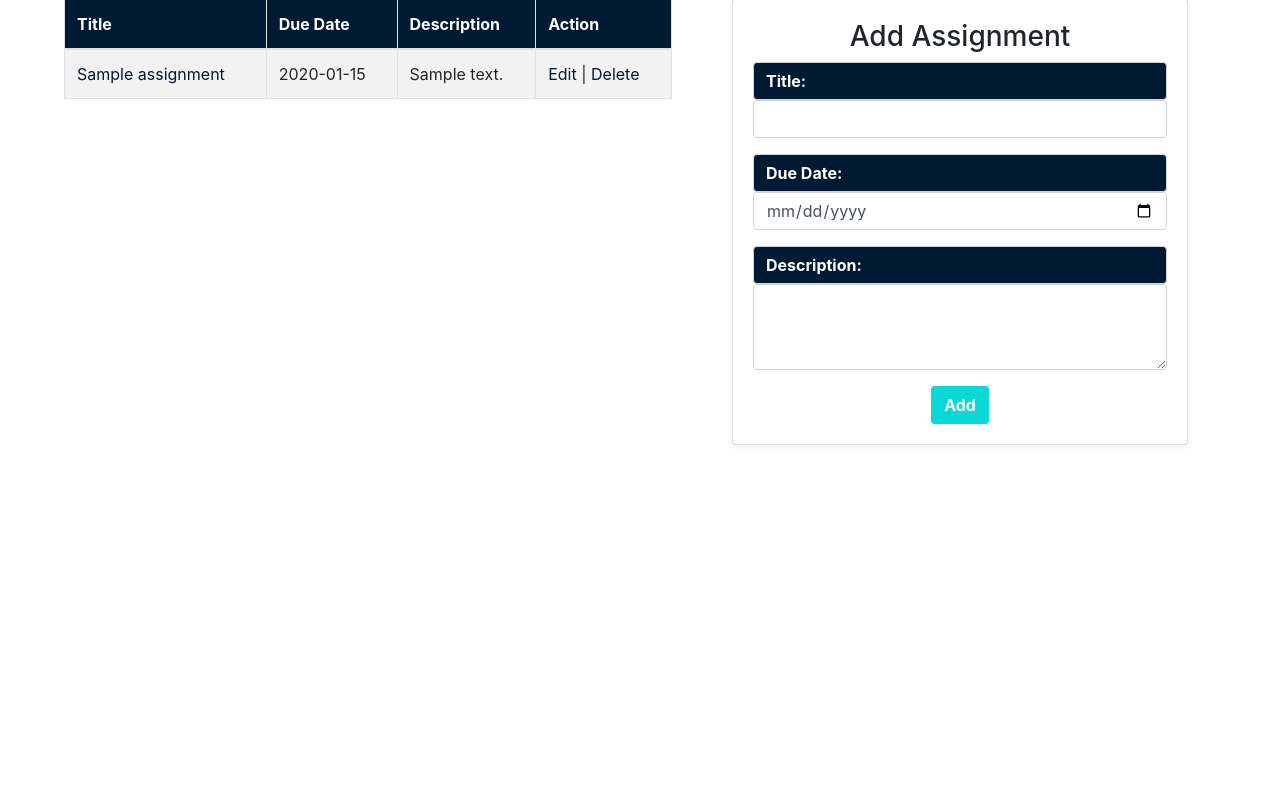
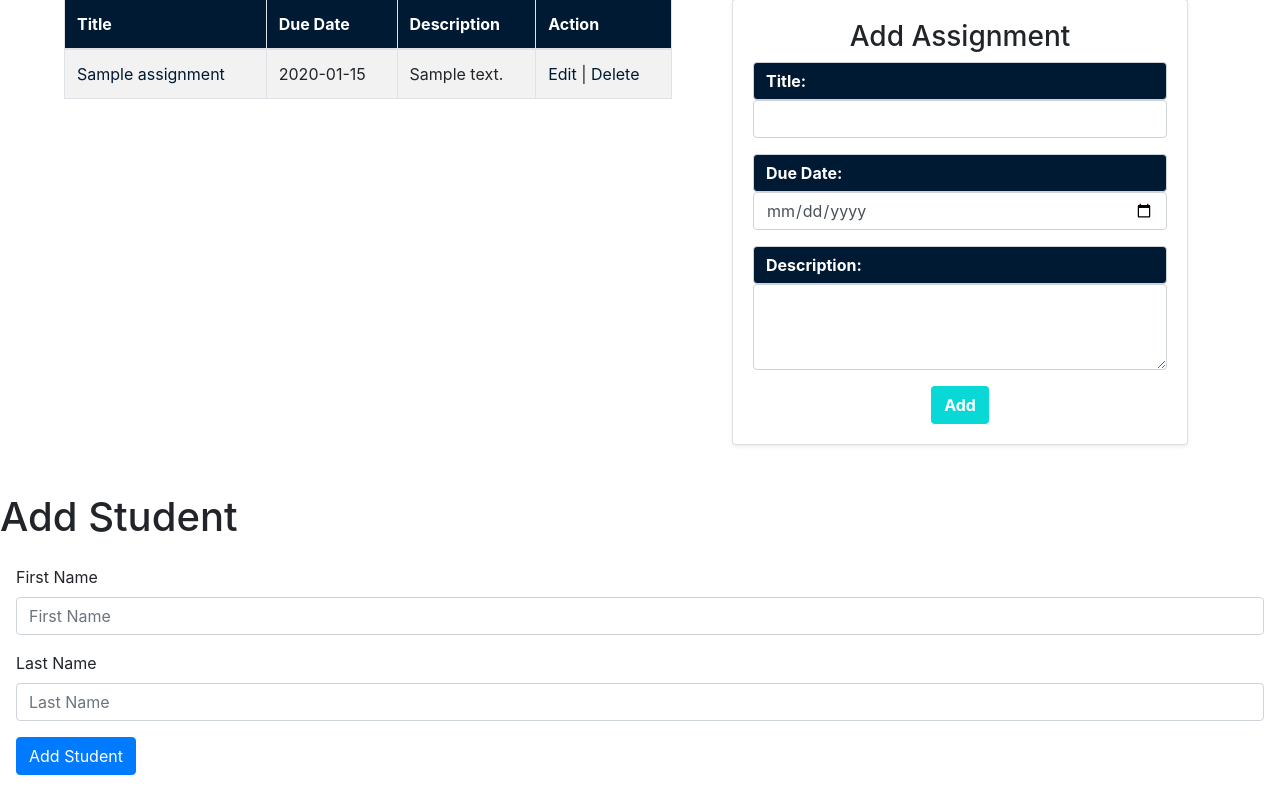
Before and after one commit to JennyWauer/school_scheduler, a Django app: template scheduler_app/templates/class_page.html in a window 1280 px wide. Shown: the part 137-928 px from the top of the page. Before the commit the page ends 583 px from the top, so only its background shows below. Run offline with Django 3.2, Linux system fonts and the light colour scheme; tables that the repository leaves empty hold one stand-in row (values such as "Sample post"); the template is opened without the code that fills it: values that come from a table or form of the project are taken from there, most other values are stand-ins (such as "Sample title", 1, 10 or a date in 2020); some libraries are stand-ins or nearby versions.

Commit message:
add student form, fixed paths

```diff
--- a/scheduler_app/models.py
+++ b/scheduler_app/models.py
@@ -38,7 +38,7 @@ class User(models.Model):
 
 
 class StudentManager(models.Manager):
-    def validate(self, form):
+    def student_validate(self, form):
         errors = {}
         # if form['first_name'] == 'first_name':
         if len(form['first_name']) < 2:
--- a/scheduler_app/templates/class_page.html
+++ b/scheduler_app/templates/class_page.html
@@ -67,7 +67,6 @@
                                 id="inputGroup-sizing-default">Title:</span>
                             <input type="text" class="form-control" id="floatingPassword" name="title">
                         </div>
-
                         <div class="form-group mb- date">
                             <span class="input-group-text assignment-form-label" id="inputGroup-sizing-default">Due
                                 Date:</span>
@@ -89,70 +88,68 @@
 
     </div>
     </div>
-
-
-    <!-- <div class="starter-template text-center py-5 px-3">
-			<div class="card">
-				<div class="card-body">
-					<h2>Add a Student</h2>
+    <div>
+        <h1>Add Student</h1>
         {% if messages %}
-							<ul class="messages">
+		<ul>
 			     {% for message in messages %}
-       							<li {% if message.tags %} class="{{ message.tags }}"{% endif %}>{{ message }}</li>
+			        <li {% if message.tags %} class="{{ message.tags }}" {% endif %}>{{ message }}</li>
 			    {% endfor %}
 		</ul>
 		{% endif %}
-
         <form action="/add_student" method="POST">
             {% csrf_token %}
-							<div class="input-group mb-3">
-								<span class="input-group-text" id="inputGroup-sizing-default">First Name</span>
-								<input type="text" class="form-control" id="floatingPassword" name="first_name" placeholder="First Name">
+            <div class="modal-body">
+                <div class="mb-3">
+                    <label for="exampleFormControlInput1" class="form-label">First Name</label>
+                    <input type="text" class="form-control" id="exampleFormControlInput1" name="first_name"
+                        placeholder="First Name">
                 </div>
-							<div class="input-group mb-3">
-								<span class="input-group-text" id="inputGroup-sizing-default">Last Name</span>
-								<input type="text" class="form-control" id="floatingPassword" name="last_name" placeholder="Last Name">
+                <div class="mb-3">
+                    <label class="form-label">Last Name</label>
+                    <input type="text" class="form-control" name="last_name" placeholder="Last Name">
                 </div>
-							<button class="btn btn-primary" type="submit">Submit</button>
+                <input class="btn btn-primary" type="submit" value="Add Student">
+                <!-- <button type="button" class="btn btn-primary">Add Student</button>  -->
+            </div>
         </form>
     </div>
-				</div>
-			</div>
-    </div> -->
+
+
 
 
     <!-- Modal -->
-    <!-- <div class="modal fade" id="exampleModal" tabindex="-1" aria-labelledby="exampleModalLabel" aria-hidden="true">
+    <div class="modal fade" id="exampleModal" tabindex="-1" aria-labelledby="exampleModalLabel" aria-hidden="true">
         <div class="modal-dialog">
             <div class="modal-content">
                 <div class="modal-header">
                     <h5 class="modal-title" id="exampleModalLabel">Login</h5>
                     <button type="button" class="btn-close" data-bs-dismiss="modal" aria-label="Close"></button>
                 </div>
-
                 <form action="/add_student" method="POST">
                     {% csrf_token %}
                     <div class="modal-body">
                         <div class="mb-3">
                             <label for="exampleFormControlInput1" class="form-label">First Name</label>
-                                <input type="text" class="form-control" id="exampleFormControlInput1" name="first_name" placeholder="First Name">
+                            <input type="text" class="form-control" id="exampleFormControlInput1" name="first_name"
+                                placeholder="First Name">
                         </div>
                         <div class="mb-3">
-                                <label  class="form-label">Last Name</label>
-                                <input type="text" class="form-control"  name="last_name"  placeholder="last_name">
+                            <label class="form-label">Last Name</label>
+                            <input type="text" class="form-control" name="last_name" placeholder="last_name">
                         </div>
-                            <input class="btn btn-primary" type="submit" value="Submit"> -->
-    <!-- <button type="button" class="btn btn-primary">Login</button> -->
-    <!-- </div>
+                        <input class="btn btn-primary" type="submit" value="Submit">
+                        <button type="button" class="btn btn-primary">Login</button>
+                    </div>
                     <div class="modal-footer">
-                        <a class="dropdown-item" href="/add">New around here? Sign up</a> -->
-    <!-- <a class="dropdown-item" href="#">Forgot password?</a> -->
-    <!-- <button type="button" class="btn btn-secondary" data-bs-dismiss="modal">Close</button>
+                        <a class="dropdown-item" href="/add">New around here? Sign up</a>
+                        <a class="dropdown-item" href="#">Forgot password?</a>
+                        <button type="button" class="btn btn-secondary" data-bs-dismiss="modal">Close</button>
                     </div>
                 </form>
             </div>
         </div>
-    </div> -->
+    </div>
 
     <script src="../assets/dist/js/bootstrap.bundle.min.js"></script>
     <script src="https://cdn.jsdelivr.net/npm/@popperjs/core@2.6.0/dist/umd/popper.min.js"
--- a/scheduler_app/templates/edit_assignment.html
+++ b/scheduler_app/templates/edit_assignment.html
@@ -17,8 +17,7 @@
 <body class="background">
 	<header id="header" class="bg-white d-flex p-3 align-items-center shadow-sm">
 		<h1>Edit Asignment</h1>
-		<a class="ml-auto nav-link p-2" href="/profile">Home</a> |
-		<a class="nav-link p-2" href="/roster/{{subject_id}}">Class Roster</a>
+		<a class="ml-auto nav-link p-2" href="/profile">Home</a>
 		<a class="btn ml-1 inbox-btn" href="/inbox/{{user.id}}">Inbox</a>
 		<a href="/logout" class="btn ml-1 logout">Logout</a>
 	</header>
@@ -41,7 +40,7 @@
 				id="comment">{{edit_assignment.description}}</textarea>
 		</div>
 		<div>
-			<a href="/subject_page" role="button" class="btn btn-warning font-weight-bold">Cancel</a>
+			<a href="" role="button" class="btn btn-warning font-weight-bold">Cancel</a>
 			<button type="submit" class="btn submit"> Update </button>
 		</div>
 	</form>
--- a/scheduler_app/templates/student_page.html
+++ b/scheduler_app/templates/student_page.html
@@ -27,7 +27,6 @@
 					<th>Description</th>
 					<th>Teacher</th>
 					<th>Due Date</th>
-					<th>Action </th>
 				</tr>
 			</thead>
 			<tbody>
@@ -38,8 +37,7 @@
 					<td>{{assignment.title}}</td>
 					<td>{{assignment.description}}</td>
 					<td>{{assignment.teacher.first_name}} {{assignment.teacher.last_name}}</td>
-					<td>{{assignment.due_date}}</td>
-					<td><a href ="inbox/{{user.id}}">Send Message</a></td>
+					<td>{{assignment.due_date|date:'Y-m-d'}}</td>
 				</tr>
 					{% endfor %}
 				{% endfor %}
--- a/scheduler_app/urls.py
+++ b/scheduler_app/urls.py
@@ -34,4 +34,5 @@ urlpatterns = [
 	path('delete_sent_message/<int:id>', views.delete_sent_message),
 	path('login_reg', views.login_reg),
 	path('all_classes', views.all_classes),
+	path('go_to_subject',views.go_back_to_subject_page)
 ]
```
Also changed, not shown: scheduler_app/templates/profile.html (+2 -39 lines), scheduler_app/templates/roster.html (+4 -7 lines), scheduler_app/views.py (+32 -9 lines). Lines whose indentation alone changed are shown as unchanged.
